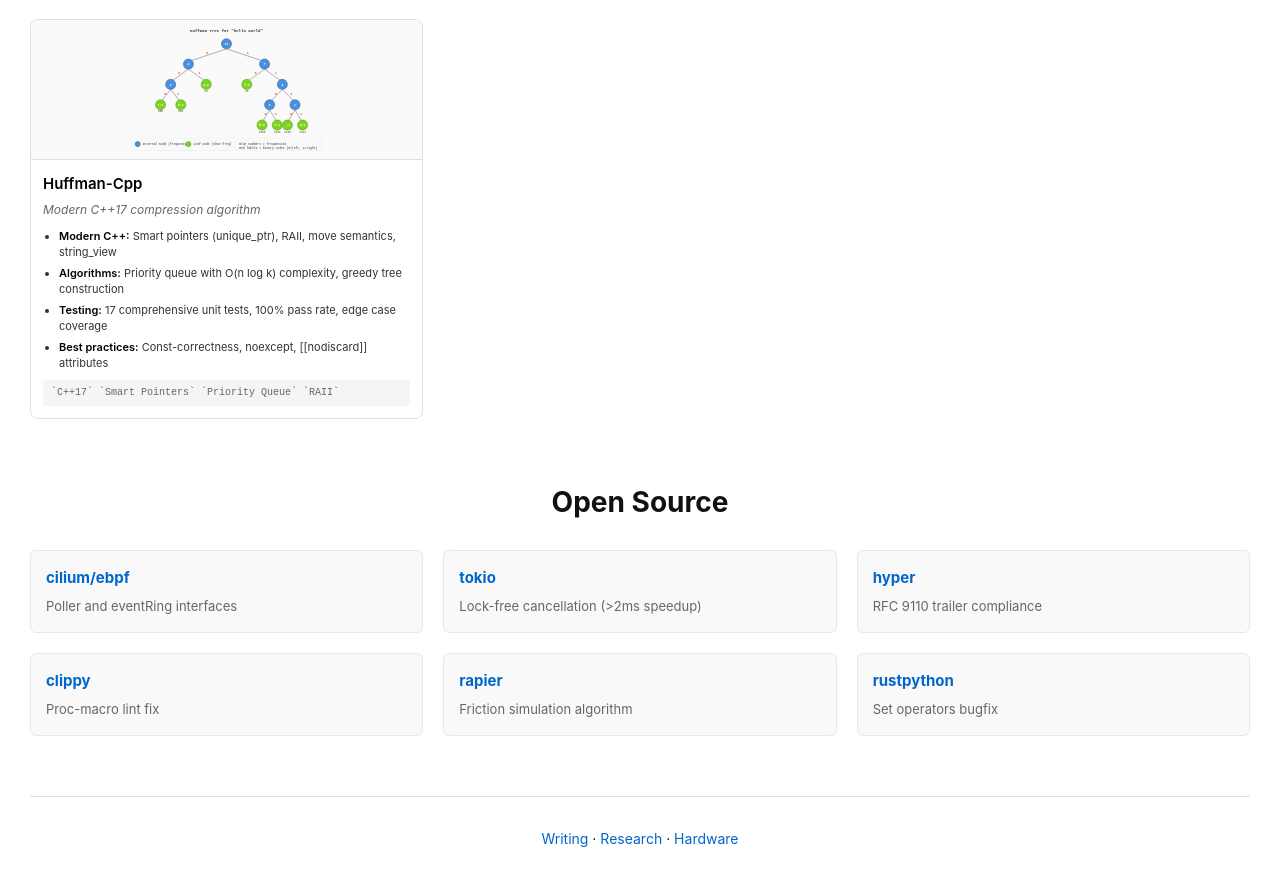
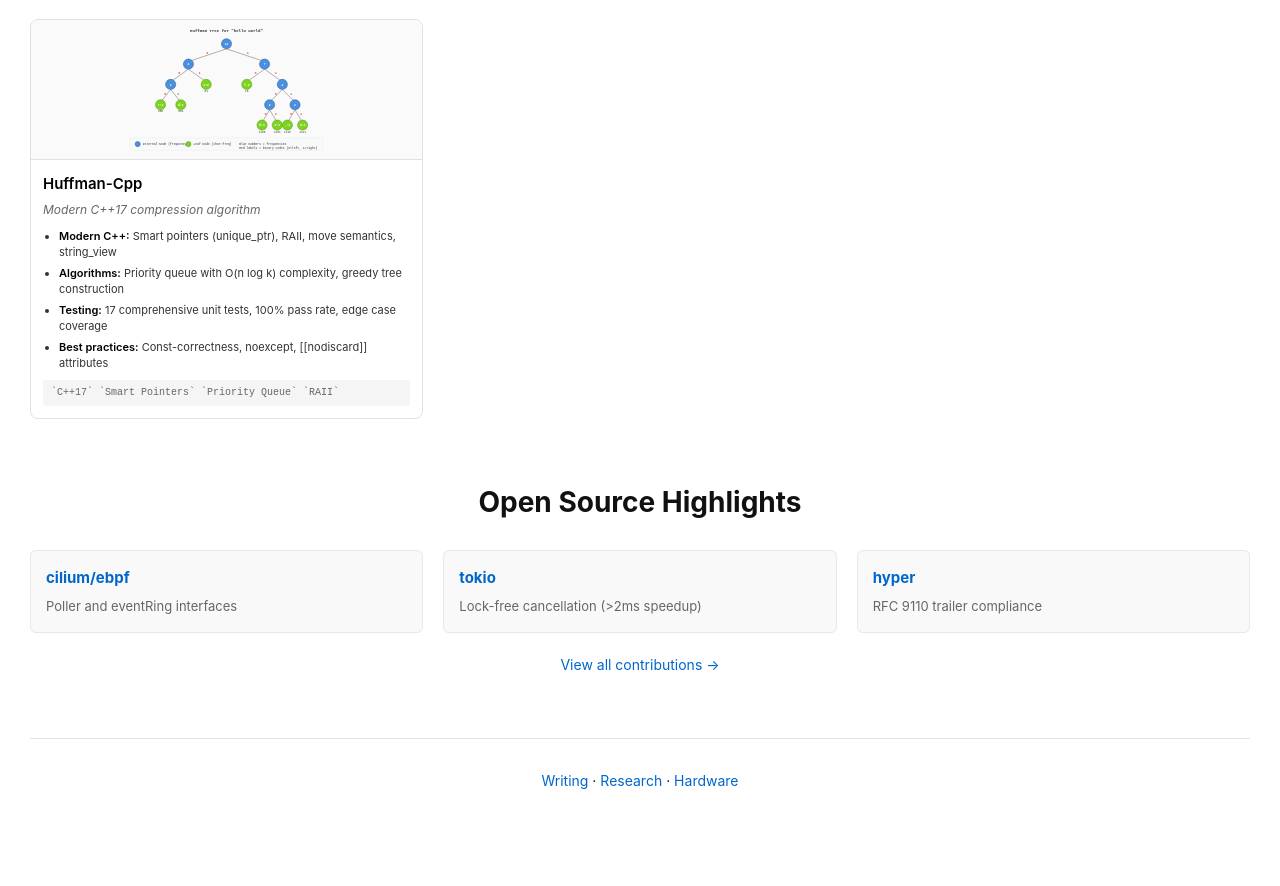
Before and after one commit to HueCodes/HueCodes.github.io, a Jekyll site: the page built from index-grid-clean.md, in a window 1280 px wide and 900 px high, scrolled down 1116 px. Shown: the top 886 px of the window. Built offline with Jekyll 4.4.1, drawn with Linux system fonts in a browser that asks for light colours; after the commit the page ends 1958 px from its top, so only the background shows below that.

Commit message:
Add opensource page and nav tab, shrink homepage OSS to highlights only

```diff
--- a/index-grid-clean.md
+++ b/index-grid-clean.md
@@ -141,9 +142,9 @@ title: home
     </article>
   </section>
 
-  <!-- Open Source -->
+  <!-- Open Source Highlights -->
   <section class="oss">
-    <h2>Open Source</h2>
+    <h2>Open Source Highlights</h2>
     <div class="oss-grid">
       <div class="oss-item">
         <a href="https://github.com/cilium/ebpf/pull/1945"><strong>cilium/ebpf</strong></a>
@@ -157,19 +158,10 @@ title: home
         <a href="https://github.com/hyperium/hyper/pull/4011"><strong>hyper</strong></a>
         <p>RFC 9110 trailer compliance</p>
       </div>
-      <div class="oss-item">
-        <a href="https://github.com/rust-lang/rust-clippy/pull/16402"><strong>clippy</strong></a>
-        <p>Proc-macro lint fix</p>
-      </div>
-      <div class="oss-item">
-        <a href="https://github.com/dimforge/rapier/pull/806"><strong>rapier</strong></a>
-        <p>Friction simulation algorithm</p>
-      </div>
-      <div class="oss-item">
-        <a href="https://github.com/RustPython/RustPython/pull/6661"><strong>rustpython</strong></a>
-        <p>Set operators bugfix</p>
-      </div>
     </div>
+    <p style="text-align: center; margin-top: 20px;">
+      <a href="/opensource" style="color: #0066cc; text-decoration: none; font-size: 14px;">View all contributions →</a>
+    </p>
   </section>
 
   <footer>
```
Also changed, not shown: other parts of index-grid-clean.md (+1 -0 lines), opensource.md (added, +101 -0 lines), preview-grid-clean.md (+6 -14 lines).
